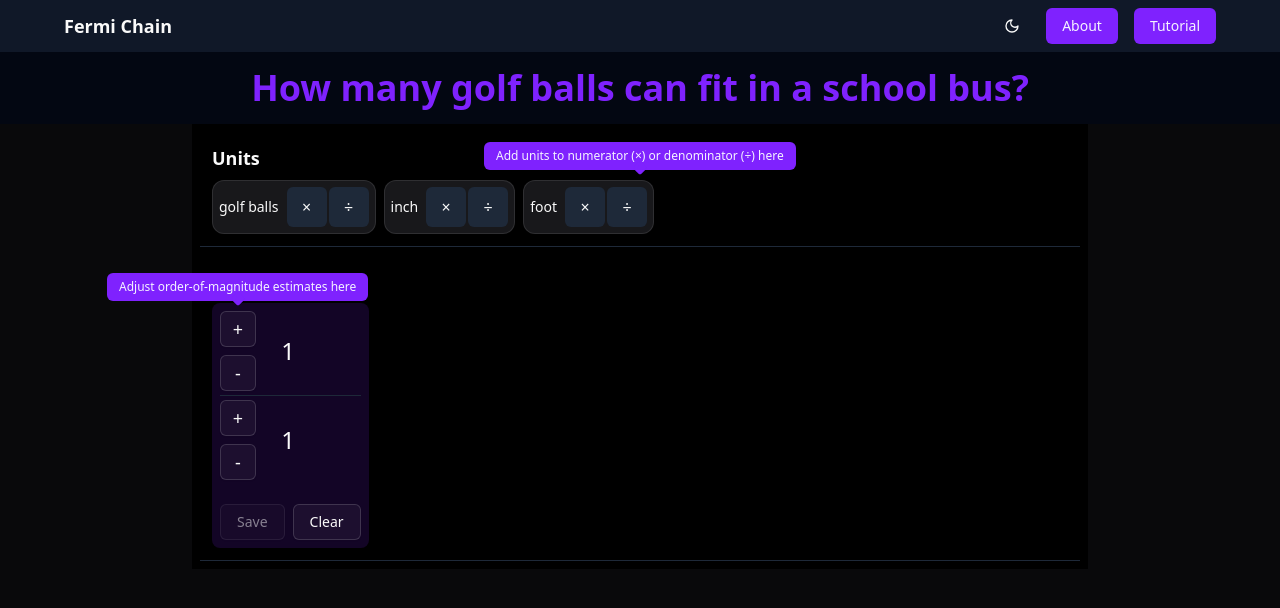
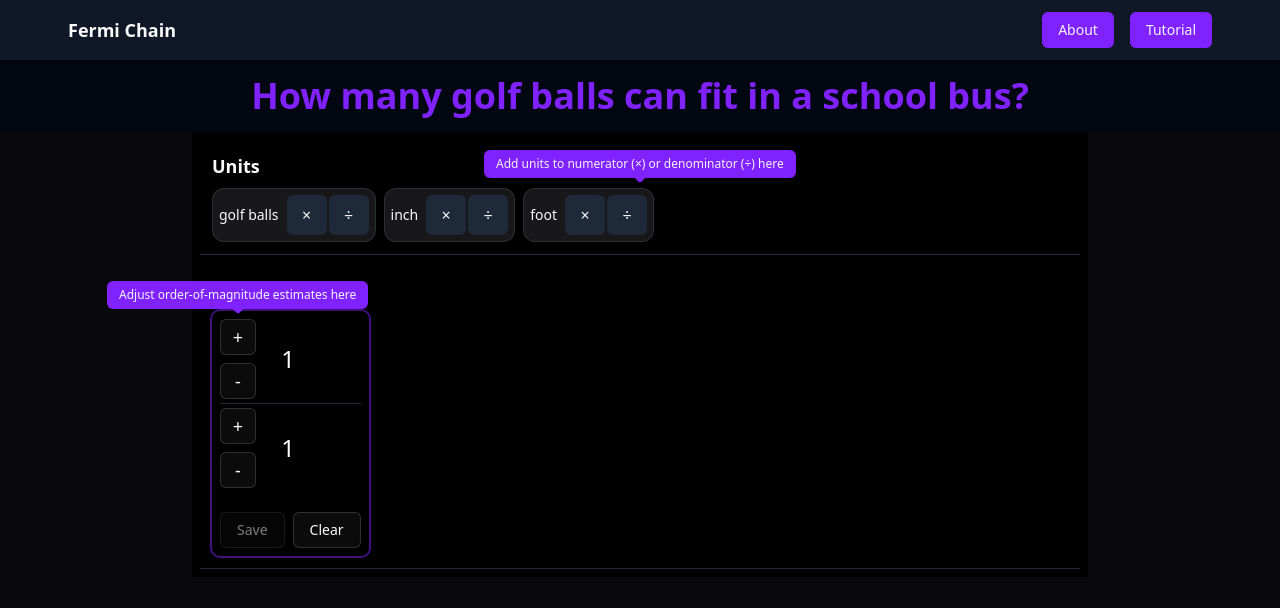
Before and after one commit to andrew-noble/fermi-chain, a React (Vite) app in the folder frontend/: page / in a window 1280 px wide. Both pictures are taken after a click on the element "Click to add your first factor". Shown: the top 608 px of the page. Built offline with nearby package versions, Linux system fonts and the light colour scheme.

Commit message:
style nitpicks and remove theme toggle for now

```diff
--- a/frontend/src/App.tsx
+++ b/frontend/src/App.tsx
@@ -14,11 +14,11 @@ import PhantomFactorDisplay from "./components/factor/PhantomFactorDisplay";
 
 function App() {
   const hook = useFermiReducer();
-  const toggleTheme = useTheme();
+  useTheme(); // This will initialize dark mode by default
 
   return (
     <RootLayout
-      topbar={<TopBar onToggleTheme={toggleTheme} />}
+      topbar={<TopBar />}
       hero={
         <p className="text-2xl md:text-3xl lg:text-4xl text-primary font-bold">
           {hook.state.question.prompt}
--- a/frontend/src/components/FeedbackArea.tsx
+++ b/frontend/src/components/FeedbackArea.tsx
@@ -26,7 +26,7 @@ export default function FeedbackArea({ hook }: FeedbackAreaProps) {
 
   const correctUnitsStyling = (isCorrect: boolean) => {
     if (isCorrect) return "text-green-500";
-    else return "text-yellow-500";
+    else return "text-amber-500";
   };
 
   // //later, when user can do more granular than just oom, this do more lifting
@@ -44,7 +44,7 @@ export default function FeedbackArea({ hook }: FeedbackAreaProps) {
       </span>
 
       <div
-        className={`flex gap-1 whitespace-nowrap ${correctUnitsStyling(
+        className={`flex gap-1 whitespace-nowrap font-bold ${correctUnitsStyling(
           isCorrectUnits
         )}`}
       >
--- a/frontend/src/components/ResultsSection.tsx
+++ b/frontend/src/components/ResultsSection.tsx
@@ -16,7 +16,7 @@ export default function ResultsSection({
 
   return (
     <div className={className}>
-      <div className="flex gap-2">
+      <div className="flex gap-2 items-center justify-center">
         <SubmitResetButtonGroup
           hook={hook}
           onSubmit={() => {
--- a/frontend/src/components/factor/FactorLayout.tsx
+++ b/frontend/src/components/factor/FactorLayout.tsx
@@ -33,8 +33,8 @@ export default function FactorLayout({
   return (
     <div
       className={clsx(
-        "flex flex-col items-center p-2 rounded-lg shadow-sm h-min-[270px]",
-        isEditing && "bg-primary/15"
+        "flex flex-col items-center p-2 rounded-lg shadow-sm hover:shadow-md transition-shadow duration-200 h-min-[270px]",
+        isEditing && "ring-2 ring-primary/50"
       )}
     >
       <FactorRow
--- a/frontend/src/components/factor/FactorRow.tsx
+++ b/frontend/src/components/factor/FactorRow.tsx
@@ -20,7 +20,16 @@ export default function FactorRow({
   onUpdateOom,
 }: FactorRowProps) {
   return (
-    <div className="flex items-center gap-1 w-full flex-1">
+    <div
+      className={clsx(
+        "flex gap-1 w-full flex-1",
+        editing
+          ? "items-center"
+          : label === "numerator"
+          ? "items-end"
+          : "items-start"
+      )}
+    >
       {editing && (
         <OomSelector
           title={label}
--- a/frontend/src/components/layouts/ResponsiveGameLayout.tsx
+++ b/frontend/src/components/layouts/ResponsiveGameLayout.tsx
@@ -34,8 +34,8 @@ export default function ResponsiveGameLayout({
           {showFeedback && (
             <div className="border-b border-gray-800 p-2">
               <h2 className="font-semibold mb-2">Your Answer</h2>
-              <div className="overflow-x-auto snap-x snap-mandatory">
-                <div className="flex gap-2">{feedback}</div>
+              <div className="overflow-x-auto snap-x snap-mandatory flex gap-2 p-2">
+                {feedback}
               </div>
             </div>
           )}
@@ -46,8 +46,8 @@ export default function ResponsiveGameLayout({
                 id="unit-selection-tooltip"
                 content="Add units to numerator (×) or denominator (÷) here"
               >
-                <div className="overflow-x-auto snap-x snap-mandatory">
-                  <div className="flex gap-2">{unitSelection}</div>
+                <div className="overflow-x-auto snap-x snap-mandatory flex gap-2 p-2">
+                  {unitSelection}
                 </div>
               </TutorialTooltip>
             </div>
@@ -55,8 +55,8 @@ export default function ResponsiveGameLayout({
           {showFermiChain && (
             <div className="border-b border-gray-800 p-2">
               <h2 className="font-semibold mb-2">Fermi Chain</h2>
-              <div className="overflow-x-auto snap-x snap-mandatory">
-                <div className="flex gap-2">{fermiChain}</div>
+              <div className="overflow-x-auto snap-x snap-mandatory flex gap-2 p-2">
+                {fermiChain}
               </div>
             </div>
           )}
--- a/frontend/src/components/topbar/TopBar.tsx
+++ b/frontend/src/components/topbar/TopBar.tsx
@@ -1,21 +1,17 @@
-import ThemeToggle from "@/components/topbar/ThemeToggle";
+// import ThemeToggle from "@/components/topbar/ThemeToggle";
 import AboutDialog from "@/components/topbar/AboutDialog";
 import TutorialDialog from "@/components/topbar/TutorialDialog";
 import { Button } from "@/components/ui/button";
 import { useState } from "react";
 
-interface TopBarProps {
-  onToggleTheme: () => void;
-}
-
-export default function TopBar({ onToggleTheme }: TopBarProps) {
+export default function TopBar() {
   const [aboutDialogOpen, setAboutDialogOpen] = useState(false);
   const [tutorialDialogOpen, setTutorialDialogOpen] = useState(false);
   return (
-    <div className="flex justify-between items-center max-w-6xl mx-auto">
+    <div className="flex justify-between items-center max-w-6xl mx-auto p-1">
       <div className="font-bold text-lg">Fermi Chain</div>
       <div className="flex gap-4 items-center">
-        <ThemeToggle onToggleTheme={onToggleTheme} />
+        {/* <ThemeToggle onToggleTheme={onToggleTheme} /> */}
         <AboutDialog open={aboutDialogOpen} onOpenChange={setAboutDialogOpen} />
         <Button onClick={() => setAboutDialogOpen(true)}>About</Button>
         <TutorialDialog
```
